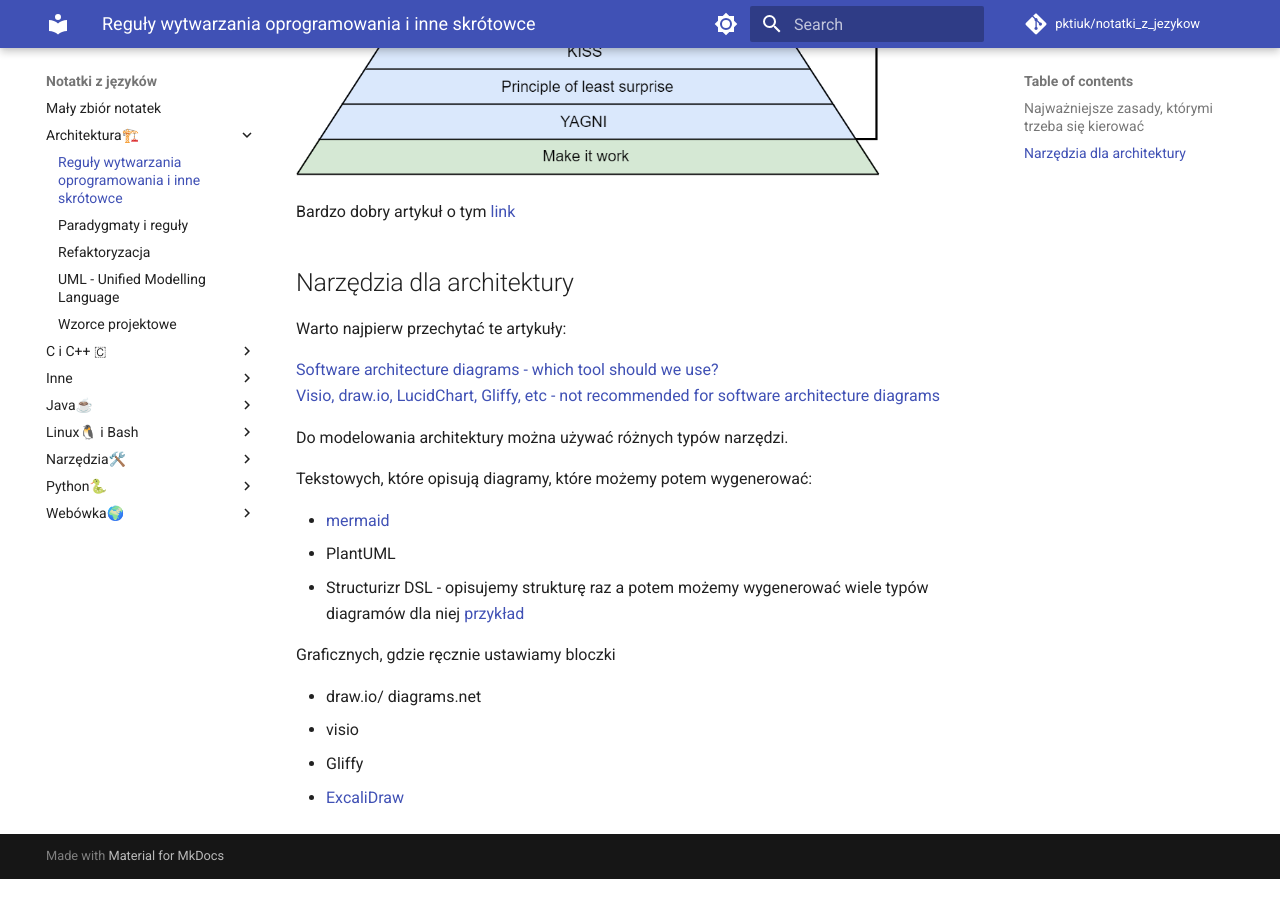
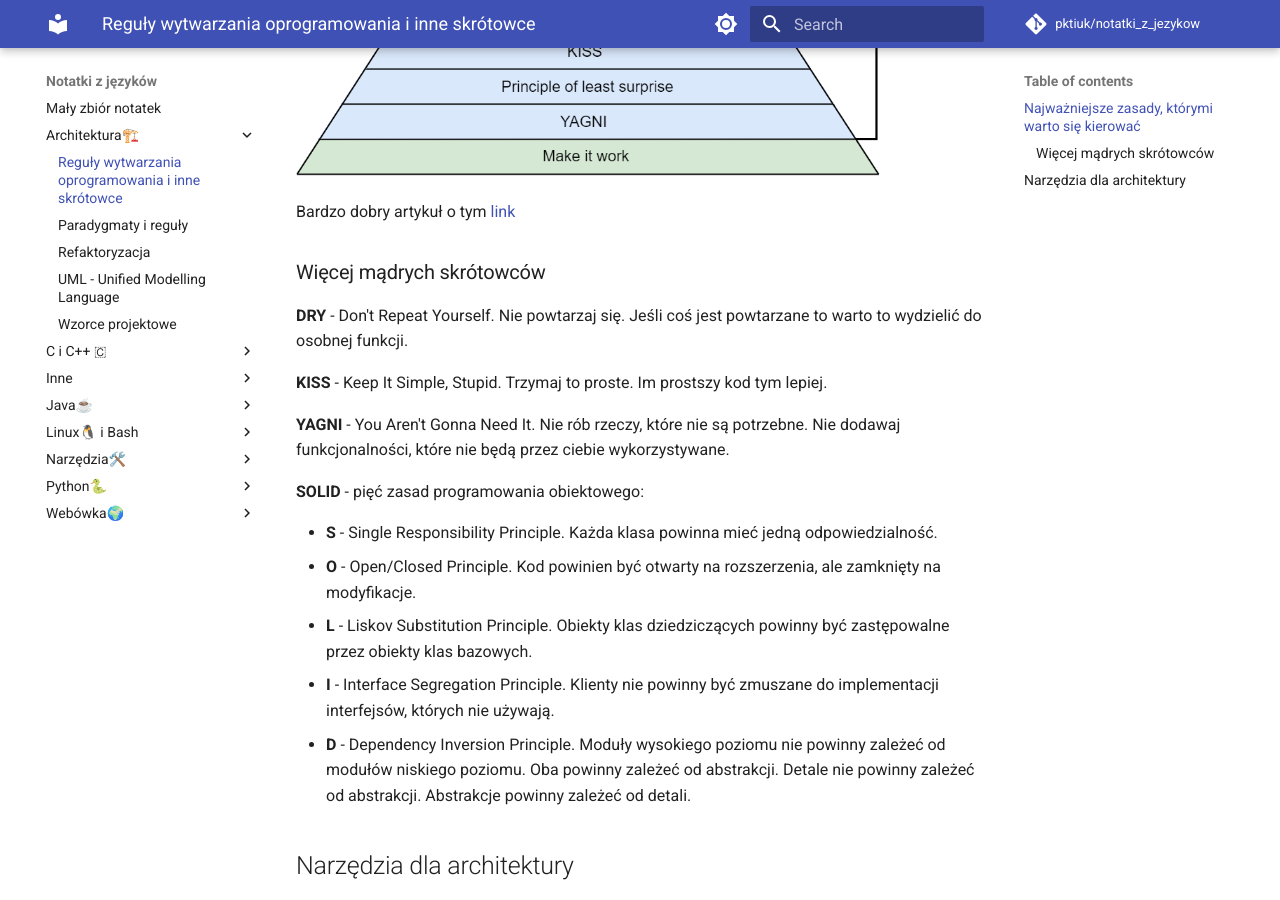
Before and after one commit to pktiuk/notatki_z_jezykow, an MkDocs documentation site: the page built from docs/Architektura🏗️/0_podstawowe reguły.md, in a window 1280 px wide and 900 px high, scrolled down 554 px. Built offline with MkDocs 1.6.1 and Material for MkDocs 9.7.7, drawn with Linux system fonts in a browser that asks for light colours; comment, search, counter and statistics services are not loaded; before the commit the page ends 1433 px from its top, so only the background shows below that; some of the changed text lies outside the part shown.

Commit message:
Więcej skrótowców

```diff
--- a/docs/Architektura🏗️/0_podstawowe reguły.md
+++ b/docs/Architektura🏗️/0_podstawowe reguły.md
@@ -1,11 +1,27 @@
 # Reguły wytwarzania oprogramowania i inne skrótowce
 
-## Najważniejsze zasady, którymi trzeba się kierować
+## Najważniejsze zasady, którymi warto się kierować
 
 ![Piramidka zasad https://medium.com/@bartoszkrajka/principle-of-software-development-principles-f0143d6f405](assets/piramida.png)
 
 Bardzo dobry artykuł o tym [link](https://medium.com/@bartoszkrajka/principle-of-software-development-principles-f0143d6f405)
 
+
+### Więcej mądrych skrótowców
+
+**DRY** - Don't Repeat Yourself. Nie powtarzaj się. Jeśli coś jest powtarzane to warto to wydzielić do osobnej funkcji.
+
+**KISS** - Keep It Simple, Stupid. Trzymaj to proste. Im prostszy kod tym lepiej.
+
+**YAGNI** - You Aren't Gonna Need It. Nie rób rzeczy, które nie są potrzebne. Nie dodawaj funkcjonalności, które nie będą przez ciebie wykorzystywane.
+
+**SOLID** - pięć zasad programowania obiektowego:
+
+- **S** - Single Responsibility Principle. Każda klasa powinna mieć jedną odpowiedzialność.
+- **O** - Open/Closed Principle. Kod powinien być otwarty na rozszerzenia, ale zamknięty na modyfikacje.
+- **L** - Liskov Substitution Principle. Obiekty klas dziedziczących powinny być zastępowalne przez obiekty klas bazowych.
+- **I** - Interface Segregation Principle. Klienty nie powinny być zmuszane do implementacji interfejsów, których nie używają.
+- **D** - Dependency Inversion Principle. Moduły wysokiego poziomu nie powinny zależeć od modułów niskiego poziomu. Oba powinny zależeć od abstrakcji. Detale nie powinny zależeć od abstrakcji. Abstrakcje powinny zależeć od detali.
 
 ## Narzędzia dla architektury
 
```
